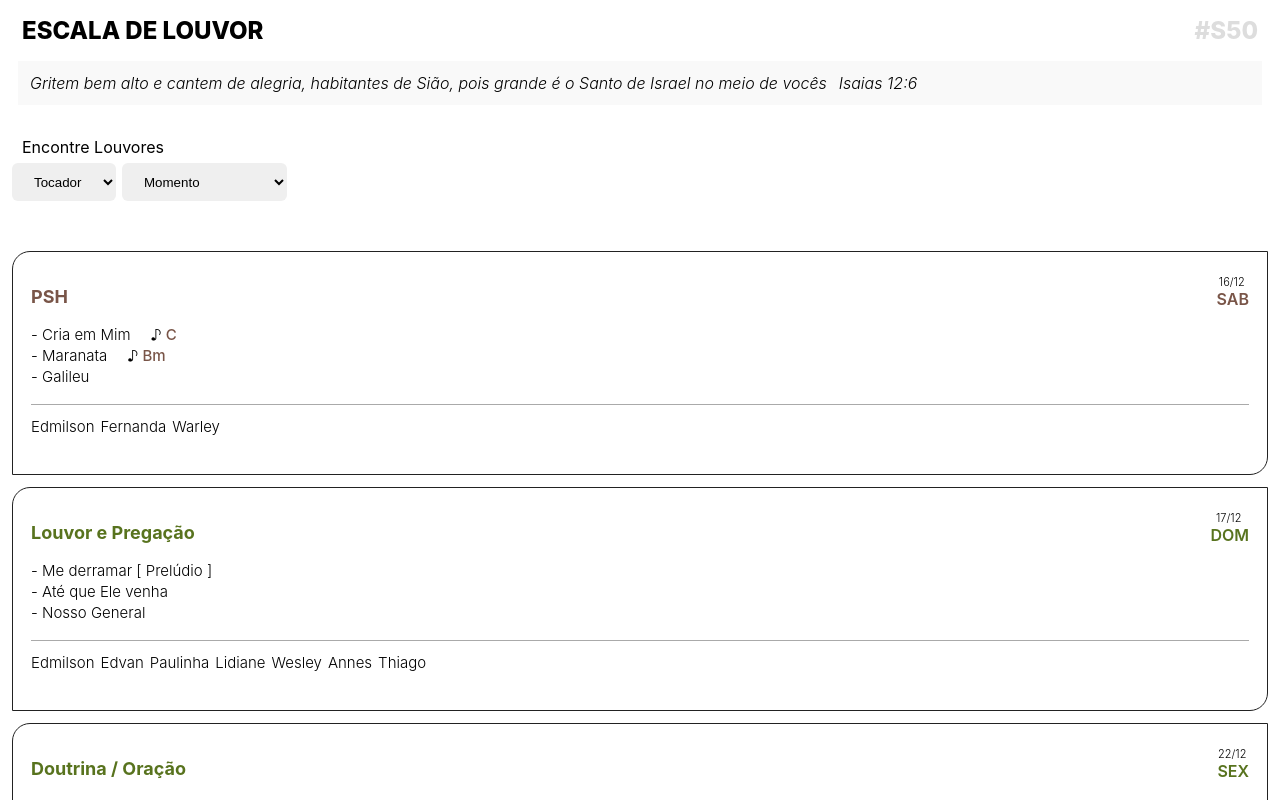
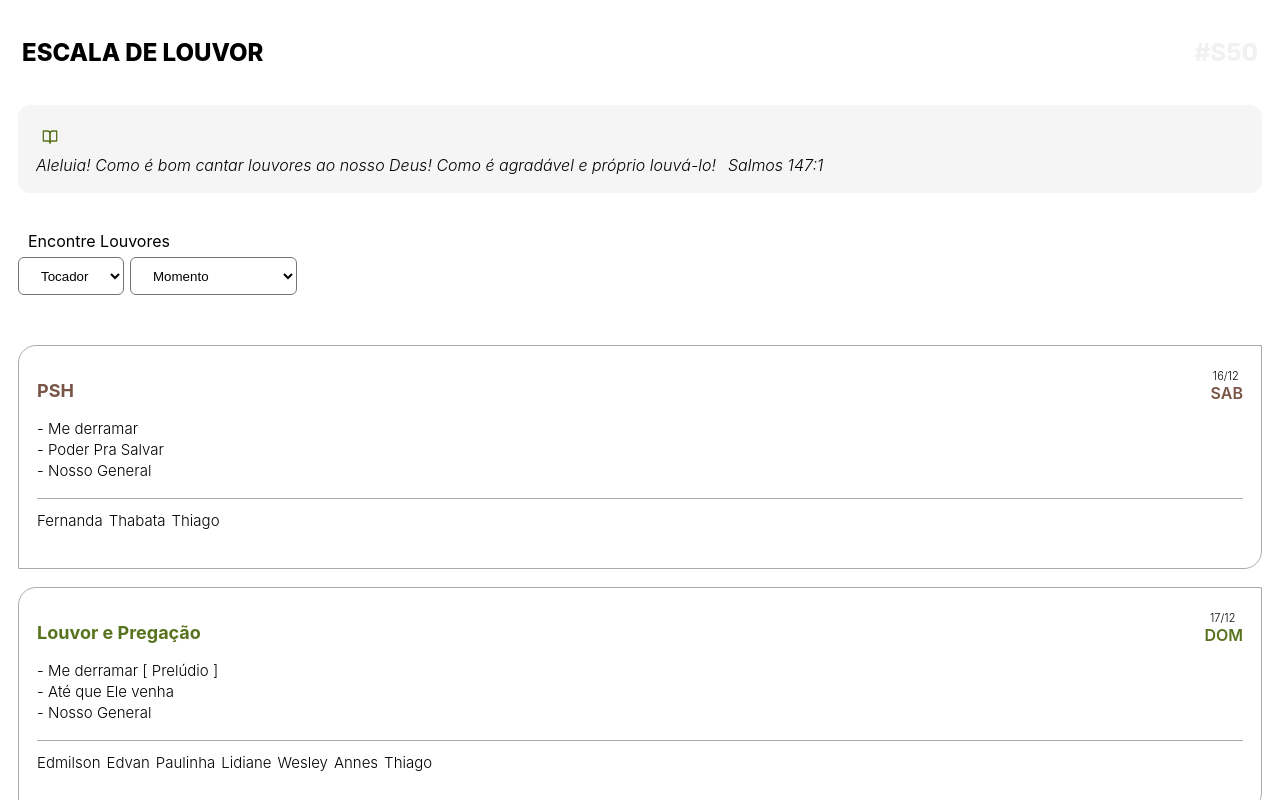
Before and after one commit to hupernikomen/scalepraise, a React (Create React App) app: page / in a window 1280 px wide. Shown: the top 800 px of the page. Built offline with nearby package versions, Linux system fonts and the light colour scheme.

Commit message:
Postagem

```diff
--- a/package.json
+++ b/package.json
@@ -9,7 +9,7 @@
     "moment": "^2.29.4",
     "react": "^18.2.0",
     "react-dom": "^18.2.0",
-    "react-icons": "^4.11.0",
+    "react-icons": "^4.12.0",
     "react-scripts": "5.0.1",
     "web-vitals": "^2.1.4"
   },
--- a/src/App.js
+++ b/src/App.js
@@ -1,7 +1,11 @@
 import CalendarItem from './CalendarItem';
 import { useEffect, useState } from 'react';
 
+import { FiBookOpen } from 'react-icons/fi';
+
 const listaLouvores = require('./utils/louvores.json');
+const versiculos = require('./utils/versiculos.json');
+const hinos = require('./utils/selecaohinos.json');
 
 export default function App() {
   const [louvoresTocador, setLouvoresTocador] = useState([]);
@@ -9,26 +13,6 @@ export default function App() {
   const tocadores = ['Andre', 'Thiago', 'Warley', 'Rhuan'];
   const [tocador, setTocador] = useState('');
   const [obs, setObs] = useState([]);
-  const [modal, setModal] = useState(true);
-
-  const versiculos = [
-    {
-      texto: 'Batam palmas, vocês, todos os povos, aclamem a Deus com cantos de alegria.',
-      ref: 'Salmos 47:1'
-    },
-    {
-      texto: 'Alegrem-se sempre no Senhor. Novamente direi: Alegrem-se!',
-      ref: 'Filipenses 4:4'
-    },
-    {
-      texto: 'Meu coração exulta de alegria, e com o meu cântico lhe darei graças',
-      ref: 'Salmos 47:1b'
-    },
-    {
-      texto: 'Gritem bem alto e cantem de alegria, habitantes de Sião, pois grande é o Santo de Israel no meio de vocês',
-      ref: 'Isaias 12:6'
-    }
-  ];
 
   useEffect(() => {
     buscaTocador(tocador, tipoLouvor);
@@ -45,35 +29,25 @@ export default function App() {
     }, 7000);
   }, []);
 
-  const hinos = [
-    ['154', '456'],
-    ['101', '009'],
-    ['101', '385'],
-    ['101', '073'],
-
-    ['099', '089'],
-    ['099', '089'],
-    ['099', '108'],
-    ['099', '114'],
-
-    ['014', '160'],
-    ['014', '239'],
-    ['014', '239'],
-    ['396', '456'],
-    ['099', '101']
-  ];
-
   // Musicos
   const musicos = {
     instrumentistas: {
       sexta: ['Wesley', 'Warley'],
-      psh: ['Thiago', 'Andre', 'Warley', 'Rhuan', '[ Escolher ]'],
+      psh: ['Thiago', 'Rhuan', 'Thiago', 'Rhuan'], // COM SHUVA, // COM SHUVA
+      // psh: ['Thiago', 'Andre', 'Warley', 'Rhuan', '[ Escolher ]'], // SEM SHUVA
       ebd: ['Annes']
     },
 
     vocalistas: {
       sexta: ['Lidiane', 'Laís', 'Edvan'],
-      psh: [['Wilson', 'Paulinha'], ['Kelviane', 'Fernanda'], ['Edmilson', 'Fernanda'], ['Lidiane', 'Duda', 'Laís'], [('Fernanda', 'Paulinha')]],
+      psh: [
+        ['Fernanda', 'Thabata'],
+        ['Fernanda', 'Thabata'],
+        ['Fernanda', 'Thabata'],
+        ['Fernanda', 'Thabata'],
+        ['Fernanda', 'Thabata']
+      ], // COM CHUVA
+      // psh: [['Wilson', 'Paulinha'], ['Kelviane', 'Fernanda'], ['Edmilson', 'Fernanda'], ['Lidiane', 'Duda', 'Laís'], [('Fernanda', 'Paulinha')]], // SEM CHUVA
       ebd: ['Wilson', 'Paulinha'],
       domingonoite: ['Laís', 'Kelviane', 'Lidiane', 'Duda', '[ Escolher ]']
     }
@@ -246,7 +220,10 @@ export default function App() {
     const index = Math.floor(Math.random() * versiculos.length);
 
     return (
-      <div style={{ padding: 12, background: '#f9f9f9' }}>
+      <div style={{ padding: 18, background: '#f5f5f5', borderRadius: 12 }}>
+        <div style={{ margin: 6 }}>
+          <FiBookOpen color="#58731e" />
+        </div>
         <label style={{ fontStyle: 'italic', fontWeight: 300, color: '#000' }}>{versiculos[index].texto}</label>
         <label style={{ fontStyle: 'italic', fontWeight: 300, color: '#000', marginLeft: 12 }}>{versiculos[index].ref}</label>
       </div>
@@ -257,10 +234,10 @@ export default function App() {
     <div style={{ flex: 1 }}>
       {obs.length > 0 ? (
         <div style={{ position: 'fixed', background: '#00000099', height: '100vh', width: '100vw', display: 'flex', alignItems: 'center', justifyContent: 'center', flexDirection: 'column' }}>
-          <div style={{ width: '75%', background: '#fff', borderRadius: 6, padding: '10px 10px 50px 10px' }}>
-            {obs.map((item) => {
+          <div style={{ width: '75%', background: '#fff', borderRadius: 6, padding: '18px 18px 50px 18px' }}>
+            {obs.map((item, index) => {
               return (
-                <div style={{ margin: '18px 0' }}>
+                <div key={index} style={{ margin: '18px 0' }}>
                   <div style={{ textAlign: 'center', fontWeight: 400, fontSize: 20 }}>{item.titulo}</div>
                   <div style={{ fontWeight: 300, textAlign: 'center', margin: 10, fontSize: 16 }}>{item.mensagem}</div>
                 </div>
@@ -287,25 +264,25 @@ export default function App() {
         </div>
       ) : null}
 
-      <div style={{ backgroundColor: '#fff', display: 'flex', alignItems: 'center', justifyContent: 'space-between', padding: '0px 22px' }}>
+      <div style={{ backgroundColor: '#fff', display: 'flex', alignItems: 'center', justifyContent: 'space-between', padding: 22 }}>
         <h1 style={{ fontSize: 24, fontWeight: 800, color: '#000' }}>ESCALA DE LOUVOR</h1>
-        <span style={{ fontSize: 24, color: '#ddd', fontWeight: 800 }}>#S{posicaoLouvor}</span>
+        <span style={{ fontSize: 24, color: '#f1f1f1', fontWeight: 800 }}>#S{posicaoLouvor}</span>
       </div>
 
       <div style={{ padding: '0 18px' }}>{SorteiaVersiculo()}</div>
 
-      <div style={{ padding: 12, marginTop: 20 }}>
+      <div style={{ padding: 18, marginTop: 20 }}>
         <div style={{ marginBottom: 50 }}>
           <label style={{ margin: '10px' }}>Encontre Louvores</label>
           <div style={{ display: 'flex', margin: '6px 0', gap: 6 }}>
-            <select style={{ height: 38, padding: '0 18px', borderRadius: 6, border: 0, outline: 'none' }} onChange={(e) => setTocador(e.target.value)}>
+            <select style={{ background: '#fff', height: 38, padding: '0 18px', borderRadius: 6, outline: 'none' }} onChange={(e) => setTocador(e.target.value)}>
               <option>Tocador</option>
               {tocadores.map((tocador, index) => (
                 <option key={index}>{tocador}</option>
               ))}
             </select>
 
-            <select style={{ height: 38, padding: '0 18px', borderRadius: 6, border: 0, outline: 'none' }} onChange={(e) => setTipoLouvor(e.target.value)}>
+            <select style={{ background: '#fff', padding: '0 18px', height: 38, borderRadius: 6, outline: 'none' }} onChange={(e) => setTipoLouvor(e.target.value)}>
               <option>Momento</option>
               <option value={'preludio'}>Prelúdio</option>
               <option value={'primeiromomento'}>Primeiro Momento</option>
--- a/src/CalendarItem/estilo.css
+++ b/src/CalendarItem/estilo.css
@@ -1,9 +1,8 @@
 .container {
-  background-color: #fff;
-  border: 0.4px solid #222;
+  border: 0.4px solid #aaa;
   padding: 22px 18px 38px 18px;
   border-radius: 18px 0 18px 0;
-  margin-bottom: 12px;
+  margin-bottom: 18px;
 }
 
 .top {
--- /dev/null
+++ b/src/utils/selecaohinos.json
@@ -0,0 +1,17 @@
+[
+  ["154", "456"],
+  ["101", "009"],
+  ["101", "385"],
+  ["101", "073"],
+
+  ["099", "089"],
+  ["099", "089"],
+  ["099", "108"],
+  ["099", "114"],
+
+  ["014", "160"],
+  ["014", "239"],
+  ["014", "239"],
+  ["396", "456"],
+  ["099", "101"]
+]
--- /dev/null
+++ b/src/utils/versiculos.json
@@ -0,0 +1,34 @@
+[
+  {
+    "texto": "Batam palmas, vocês, todos os povos, aclamem a Deus com cantos de alegria.",
+    "ref": "Salmos 47:1"
+  },
+  {
+    "texto": "Alegrem-se sempre no Senhor. Novamente direi: Alegrem-se!",
+    "ref": "Filipenses 4:4"
+  },
+  {
+    "texto": "Meu coração exulta de alegria, e com o meu cântico lhe darei graças",
+    "ref": "Salmos 47:1b"
+  },
+  {
+    "texto": "Gritem bem alto e cantem de alegria, habitantes de Sião, pois grande é o Santo de Israel no meio de vocês",
+    "ref": "Isaias 12:6"
+  },
+  {
+    "texto": "Cantem a Deus, louvem o seu nome, exaltem aquele que cavalga sobre as nuvens,seu nome é Senhor! Exultem diante dele!",
+    "ref": "Salmos 68:4"
+  },
+  {
+    "texto": "Os meus lábios gritarão de alegria quando eu cantar louvores a ti, pois tu me redimiste.",
+    "ref": "Salmos 71:23"
+  },
+  {
+    "texto": "Em ti [Senhor] quero alegrar-me e exultar, e cantar louvores ao teu nome, ó Altíssimo.",
+    "ref": "Salmos 9:2"
+  },
+  {
+    "texto": "Aleluia! Como é bom cantar louvores ao nosso Deus! Como é agradável e próprio louvá-lo!",
+    "ref": "Salmos 147:1"
+  }
+]
```
Also changed, not shown: 1 other file (tests, documents, lock files or other folders).
